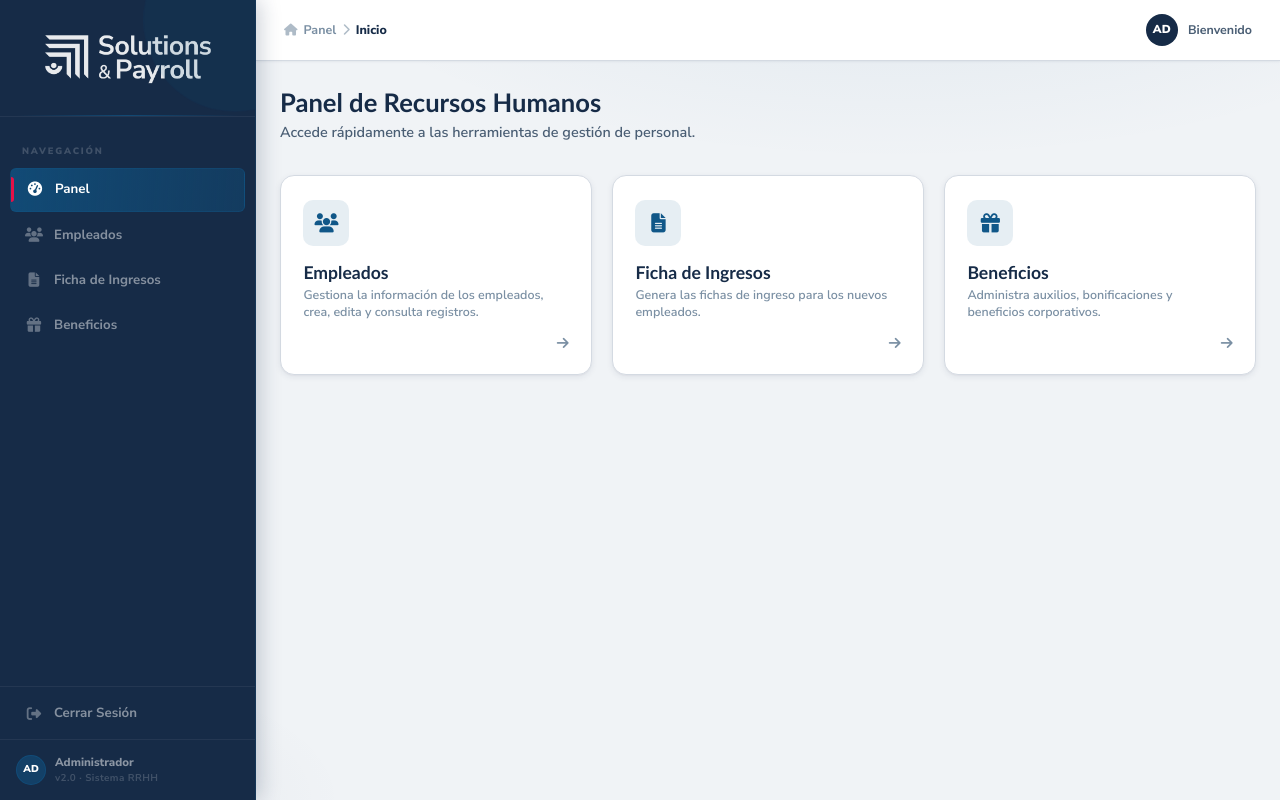
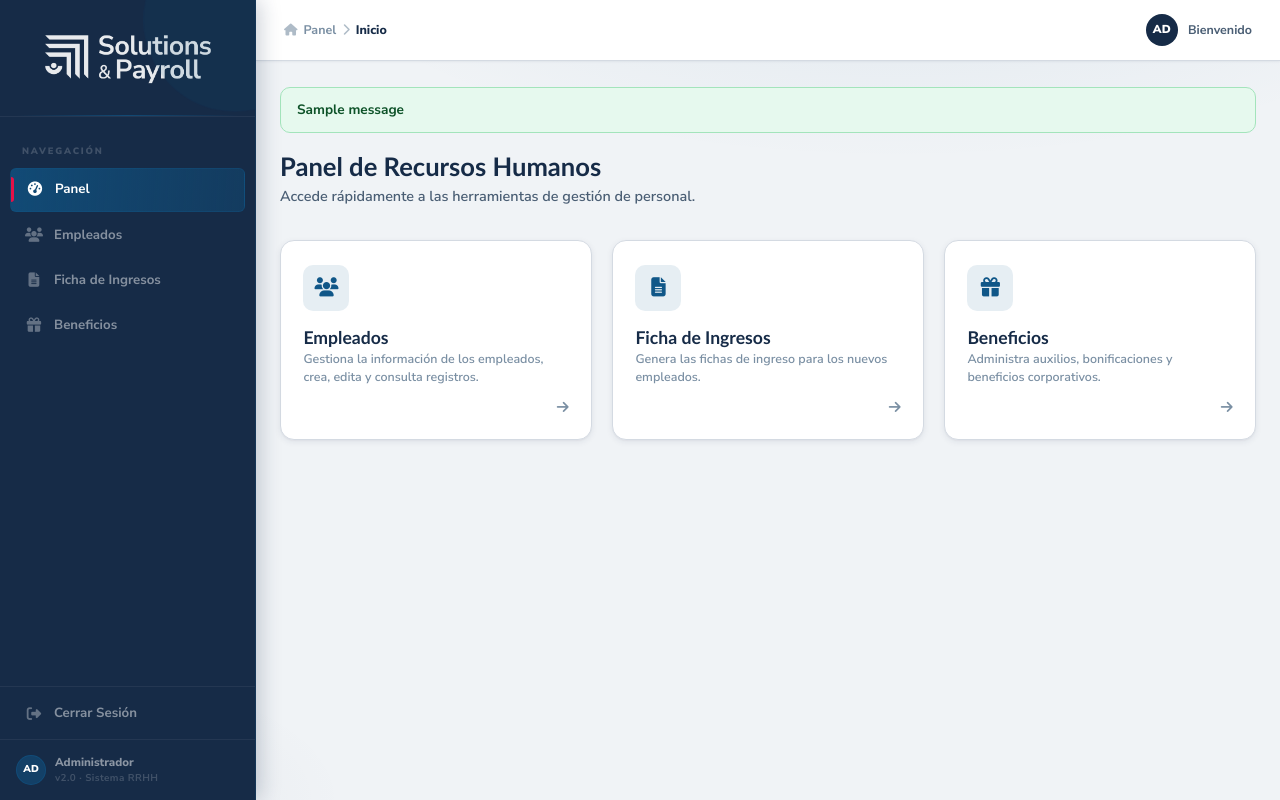
Before and after one commit to Solutionsandpayroll/contratacion_v2.0, a Django app: template app/templates/panel_admin.html in a window 1280 px wide. Run offline with Django 5.2, Linux system fonts and the light colour scheme; the template is opened without the code that fills it, so the values that code supplies are empty; tables that the repository leaves empty hold one stand-in row (values such as "Sample post"); one stand-in notice (Sample message) is shown.

Commit message:
fix: Correcion para poder visualizar las alertas en el template del panel de admin

```diff
--- a/app/templates/panel_admin.html
+++ b/app/templates/panel_admin.html
@@ -444,8 +444,39 @@
             color: var(--azul-medio);
         }
 
+        /* ── ESTILOS DE ALERTA (nuevo) ── */
+        .alert {
+            padding: 12px 16px;
+            border-radius: var(--radius);
+            font-size: .85rem;
+            font-weight: 700;
+            margin-bottom: 10px;
+            display: flex;
+            align-items: center;
+            gap: 10px;
+            animation: fadeSlideDown .3s ease;
+        }
+        .alert-success {
+            background: #e6f9ee;
+            color: #0d5228;
+            border: 1px solid #a3e4bb;
+        }
+        .alert-error {
+            background: var(--rojo-10);
+            color: #7a0020;
+            border: 1px solid var(--rojo-20);
+        }
+        .alert-info {
+            background: #e8f0fe;
+            color: #0a3c5e;
+            border: 1px solid #b3d4fc;
+        }
+        .messages {
+            margin-bottom: 18px;
+        }
+
         @keyframes fadeSlideDown {
-            from { opacity: 0; transform: translateY(16px); }
+            from { opacity: 0; transform: translateY(-10px); }
             to   { opacity: 1; transform: translateY(0); }
         }
 
@@ -521,6 +552,20 @@
     </header>
 
     <main class="main">
+        <!-- Bloque de mensajes (con el nuevo diseño de alertas) -->
+        {% if messages %}
+        <div class="messages">
+            {% for message in messages %}
+                <div class="alert
+                    {% if message.tags == 'success' %}alert-success
+                    {% elif message.tags == 'error' %}alert-error
+                    {% else %}alert-info{% endif %}">
+                    {{ message }}
+                </div>
+            {% endfor %}
+        </div>
+        {% endif %}
+
         <!-- Mensaje de bienvenida -->
         <div class="welcome-message">
             <h1>Panel de Recursos Humanos</h1>
```
